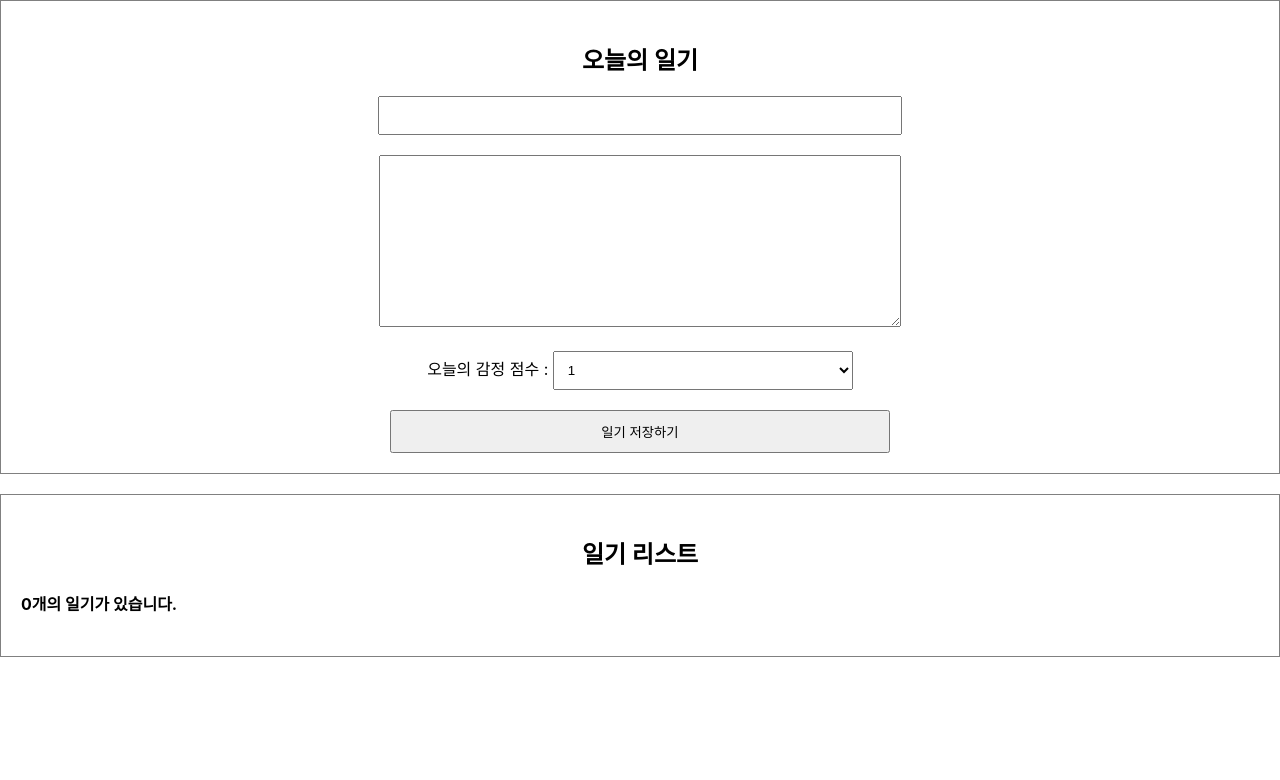
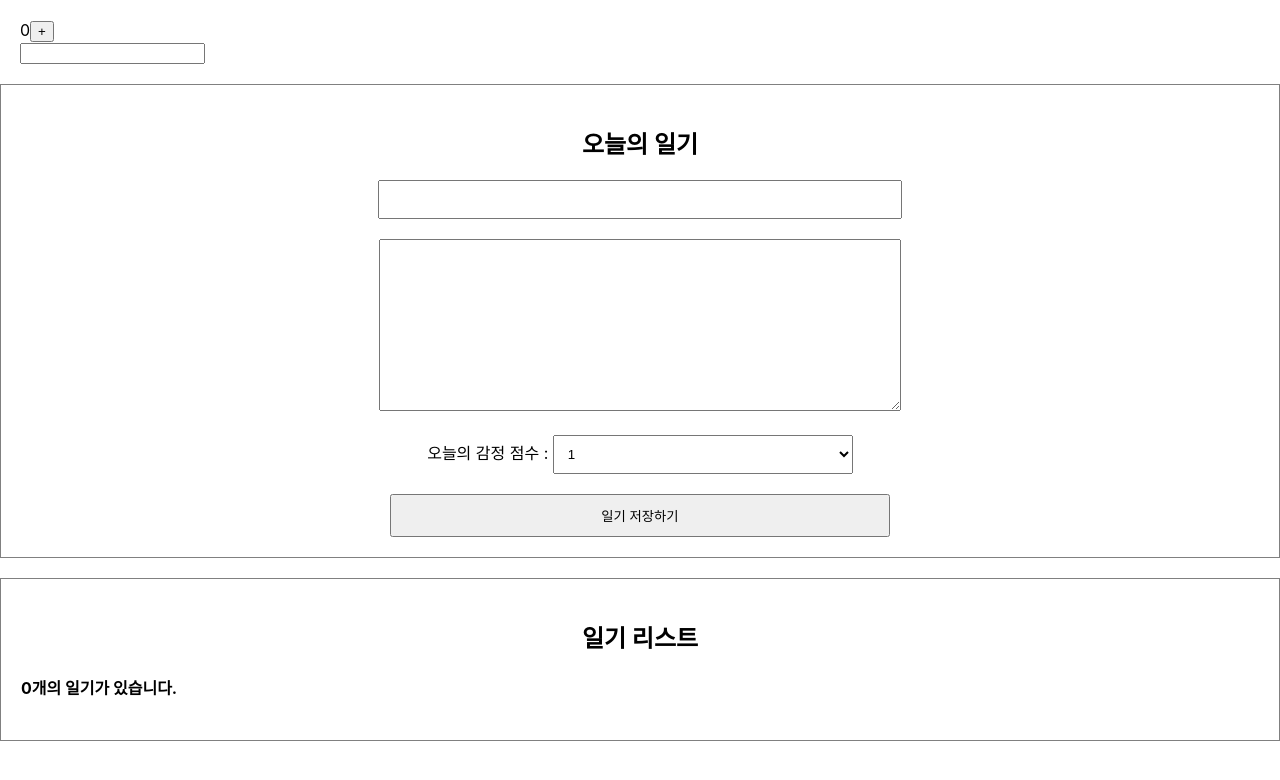
Before and after one commit to YesYourShin/react-diary, a React (Create React App) app: page / in a window 1280 px wide. Shown: the top 780 px of the page. Built offline with nearby package versions, Linux system fonts and the light colour scheme.

Commit message:
lifecycle 연습

```diff
--- a/src/App.js
+++ b/src/App.js
@@ -2,6 +2,7 @@ import { useRef, useState } from 'react';
 import './App.css';
 import DiaryEditor from './DiaryEditor';
 import DiaryList from './DiaryList';
+import Lifecycle from './Lifecycle';
 
 // const dummyList = [
 //   {
@@ -56,6 +57,7 @@ function App() {
 
   return (
     <div className="App">
+      <Lifecycle />
       <DiaryEditor onCreate={onCreate} />
       <DiaryList onRemove={onRemove} onEdit={onEdit} diaryList={data} />
     </div>
--- /dev/null
+++ b/src/Lifecycle.js
@@ -0,0 +1,40 @@
+import React, { useEffect, useState } from 'react';
+
+const Lifecycle = () => {
+  const [count, setCount] = useState(0);
+  const [text, setText] = useState('');
+
+  useEffect(() => {
+    console.log('Mount');
+  }, []);
+
+  useEffect(() => {
+    console.log('Update');
+  });
+
+  useEffect(() => {
+    console.log(`count is update : ${count}`);
+    if (count > 5) {
+      alert('카운트가 5를 넘었습니다. 따라서 1로 초기화합니다.');
+      setCount(1);
+    }
+  }, [count]);
+
+  useEffect(() => {
+    console.log(`text is update : ${text}`);
+  }, [text]);
+
+  return (
+    <div style={{ padding: 20 }}>
+      <div>
+        {count}
+        <button onClick={() => setCount(count + 1)}>+</button>
+      </div>
+      <div>
+        <input value={text} onChange={e => setText(e.target.value)} />
+      </div>
+    </div>
+  );
+};
+
+export default Lifecycle;
```
